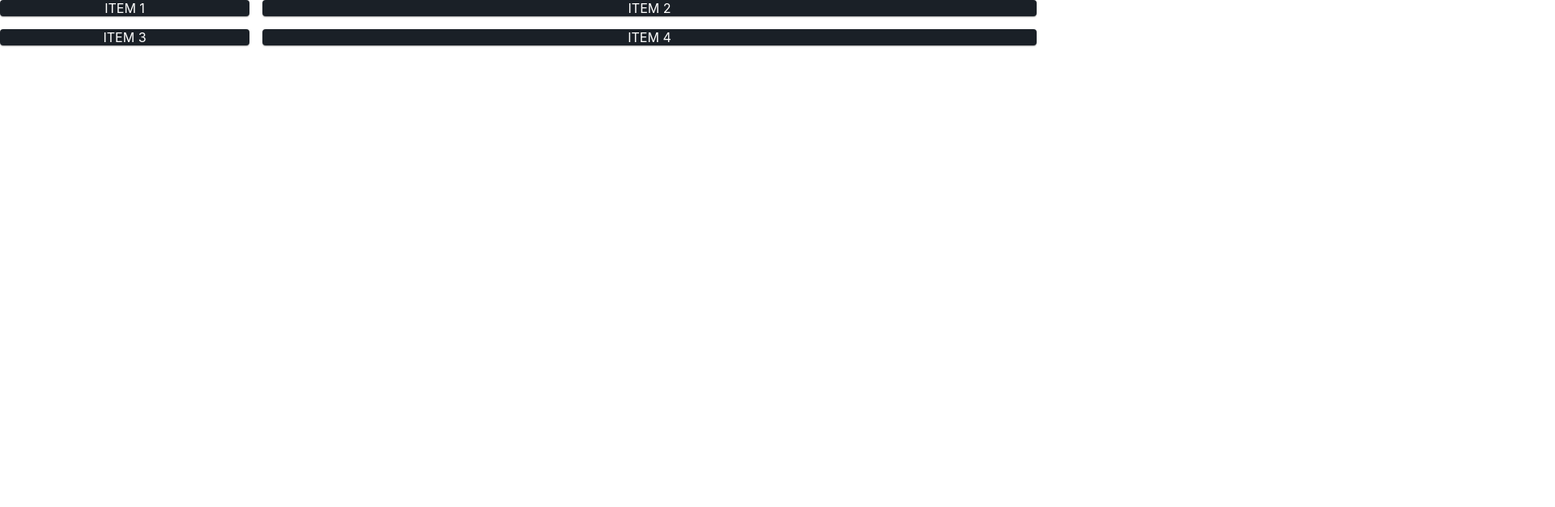
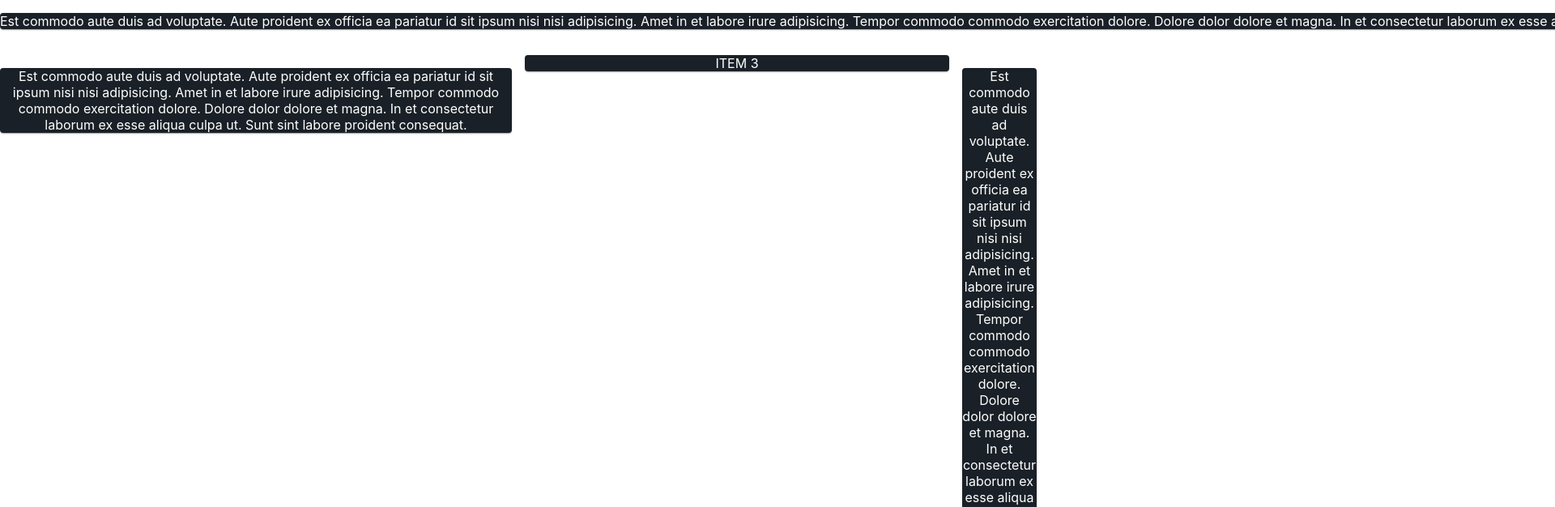
Before and after one commit to treinaweb/treinaweb-Material-UI-layout-Grid-system, a React (Create React App) app: page / in a window 1280 px wide. Shown: the top 626 px of the page at 81% size, 1920 px wide, since content can reach past the window. Built offline with nearby package versions, Linux system fonts and the light colour scheme.

Commit message:
04:11 - Layout automático

```diff
--- a/src/App.js
+++ b/src/App.js
@@ -69,21 +69,29 @@ function Layout() {
 function TabelaDeBreakpoints() {
 
   return (
-    <Grid container spacing={2} columns={{ xs: 4, sm: 8, md: 12 }}>
-      <Grid item xs={2} sm={2} md={3} >
-        <Item>ITEM 1</Item>
+    <Grid container spacing={2}>
+      <Grid item xs={'auto'}  >
+        <Item>
+          <Paragrafo />
+        </Item>
       </Grid>
 
-      <Grid item xs={2} sm={2} md={9} >
-        <Item>ITEM 2</Item>
+      <Grid item xs={6}  >
+        <Item>
+          <Paragrafo />
+        </Item>
       </Grid>
 
-      <Grid item xs={2} sm={2} md={3} >
-        <Item>ITEM 3</Item>
+      <Grid item xs={5}  >
+        <Item>
+          ITEM 3
+        </Item>
       </Grid>
 
-      <Grid item xs={2} sm={2} md={9} >
-        <Item>ITEM 4</Item>
+      <Grid item xs  >
+        <Item>
+          <Paragrafo />
+        </Item>
       </Grid>
 
     </Grid>
```
